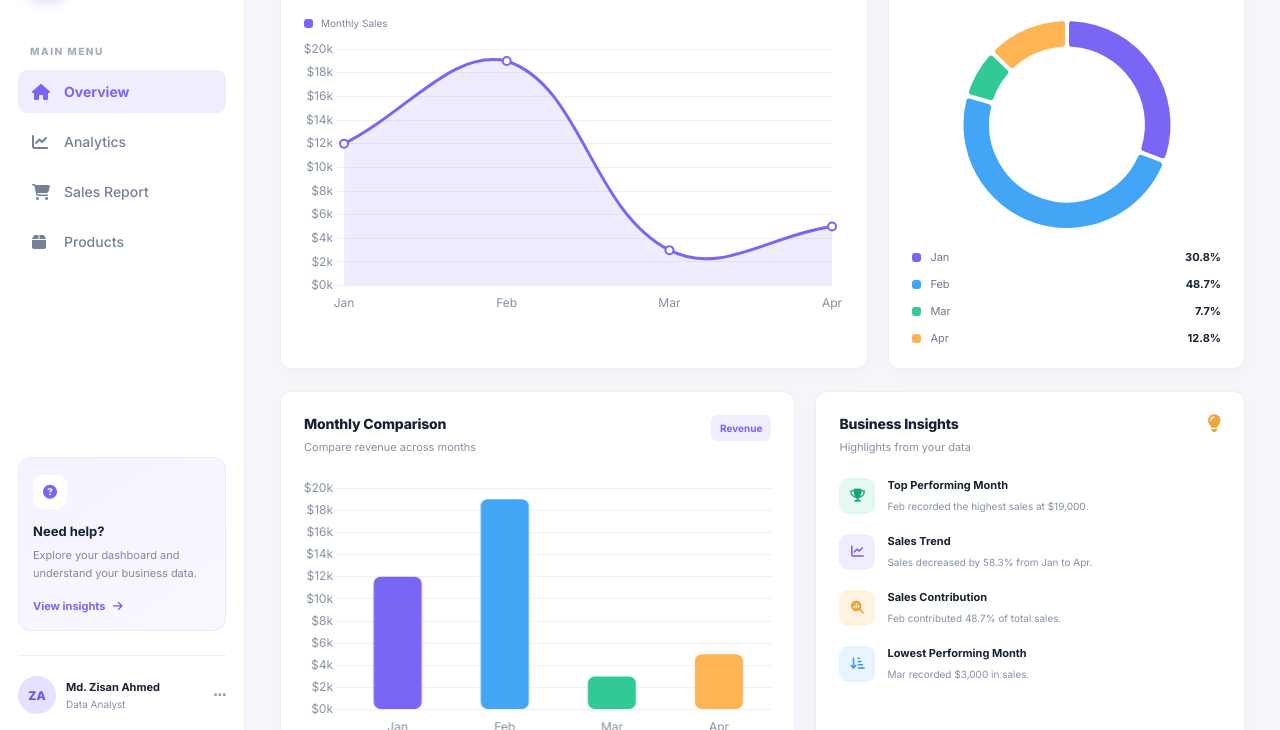
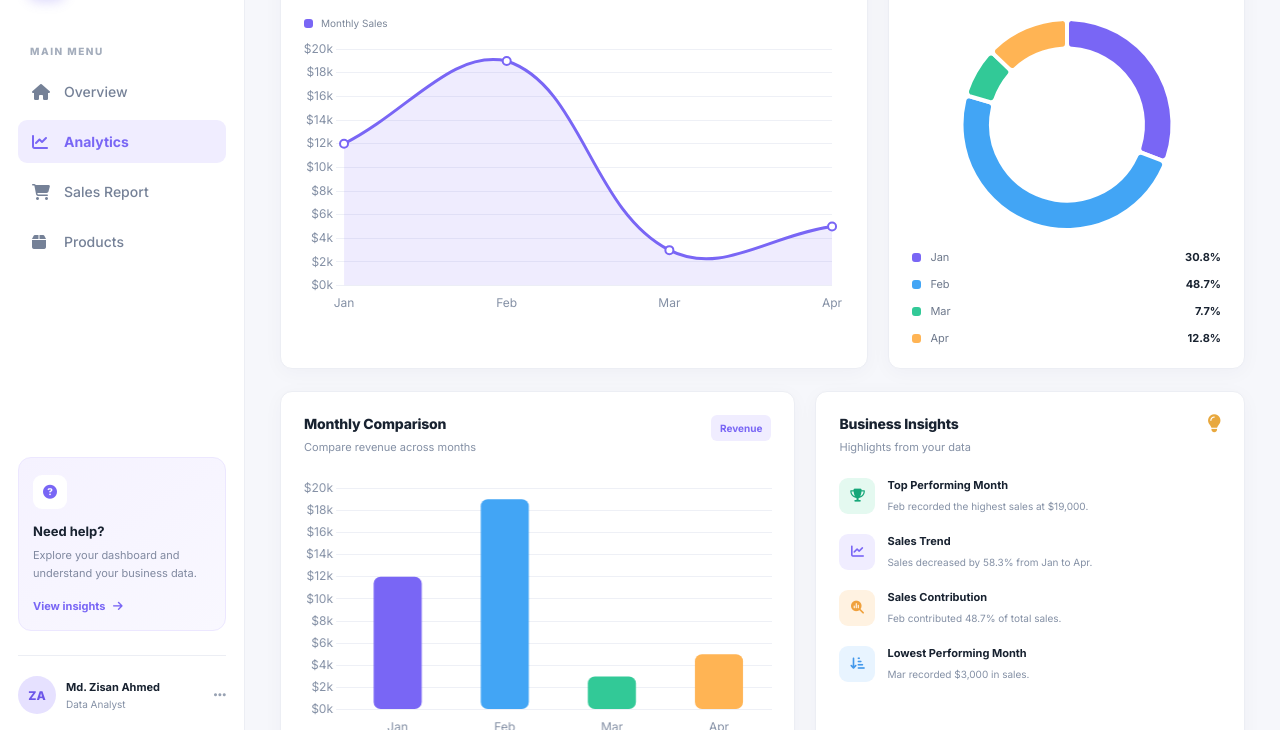
Before and after one commit to zisanahmed97/datavista_dashboard_using_chartjs, a plain HTML site: page index.html in a window 1280 px wide. Both pictures are taken after a click on the link "Analytics". Shown: the part 495-1225 px from the top of the page. Drawn offline with nearby package versions, Linux system fonts and the light colour scheme.

Commit message:
fixed the main menu issue

```diff
--- a/index.html
+++ b/index.html
@@ -752,6 +752,16 @@
         URL.revokeObjectURL(url);
     });
 
+    // Active Navigation Menu
+const navLinks = document.querySelectorAll('.nav-link');
+
+navLinks.forEach(link => {
+    link.addEventListener('click', function () {
+        navLinks.forEach(item => item.classList.remove('active'));
+        this.classList.add('active');
+    });
+});
+
     // ==========================================
     // 14. INITIALIZE DASHBOARD
     // ==========================================
```
